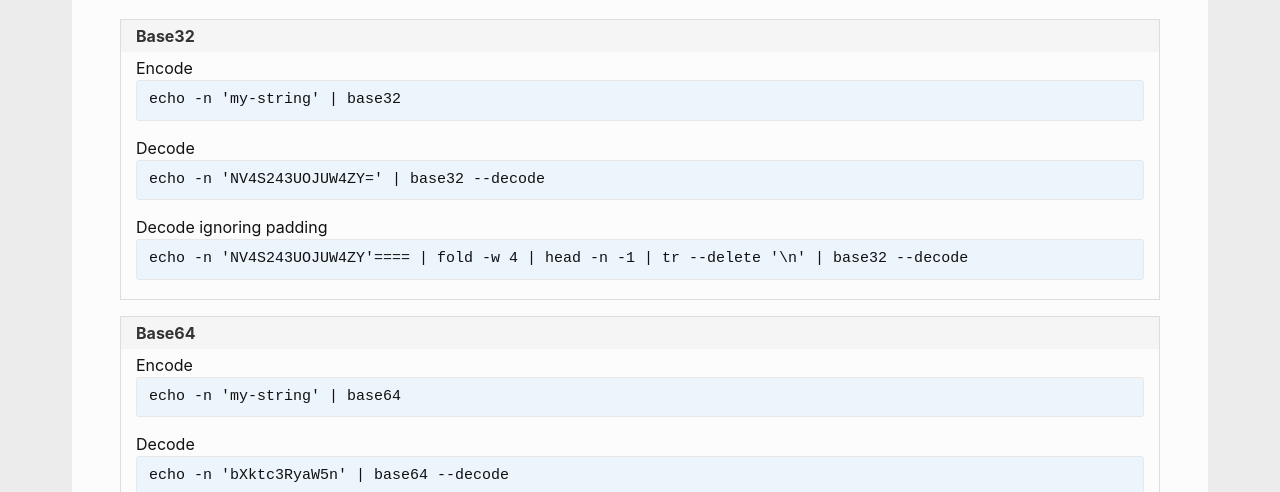
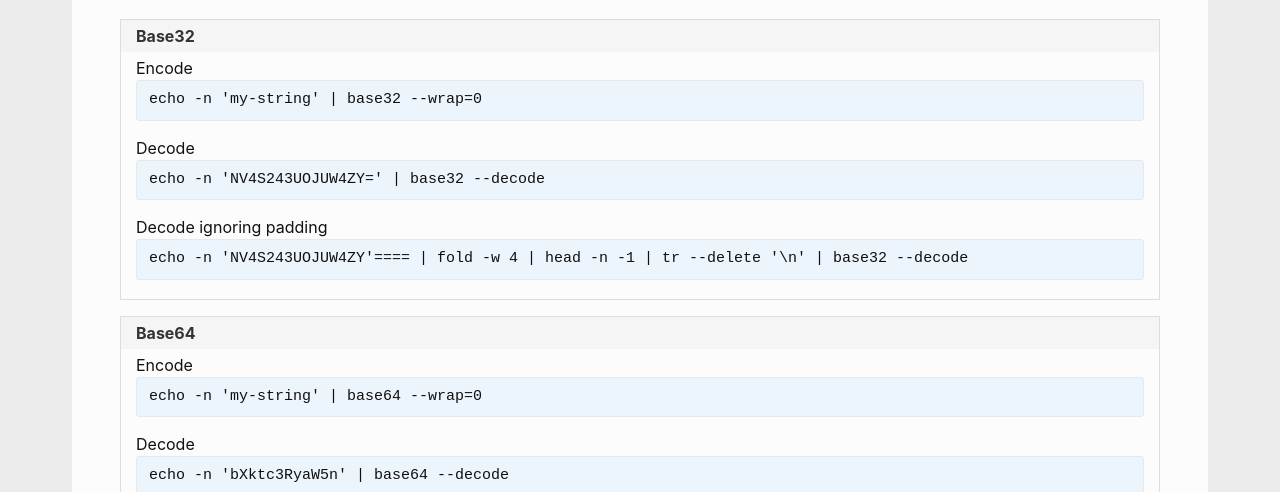
Before and after one commit to andreas-mausch/cheatsheets, a Jekyll site: the page built from _cheatsheets/encoding.md, in a window 1280 px wide. Shown: the part 162-654 px from the top of the page. Built offline with Jekyll 4.4.1, drawn with Linux system fonts in a browser that asks for light colours.

Commit message:
encoding: no wraps

```diff
--- a/_cheatsheets/encoding.md
+++ b/_cheatsheets/encoding.md
@@ -4,12 +4,12 @@ tags: base16 base32 base64 utf-8 unicode
 section:
   - name: Base32
     commands:
-      Encode: echo -n 'my-string' | base32
+      Encode: echo -n 'my-string' | base32 --wrap=0
       Decode: echo -n 'NV4S243UOJUW4ZY=' | base32 --decode
       Decode ignoring padding: echo -n 'NV4S243UOJUW4ZY'==== | fold -w 4 | head -n -1 | tr --delete '\n' | base32 --decode
   - name: Base64
     commands:
-      Encode: echo -n 'my-string' | base64
+      Encode: echo -n 'my-string' | base64 --wrap=0
       Decode: echo -n 'bXktc3RyaW5n' | base64 --decode
       Decode ignoring padding: echo -n 'aGVsbG8td29ybGQ'==== | fold -w 4 | head -n -1 | tr --delete '\n' | base64 --decode
 ---
```
